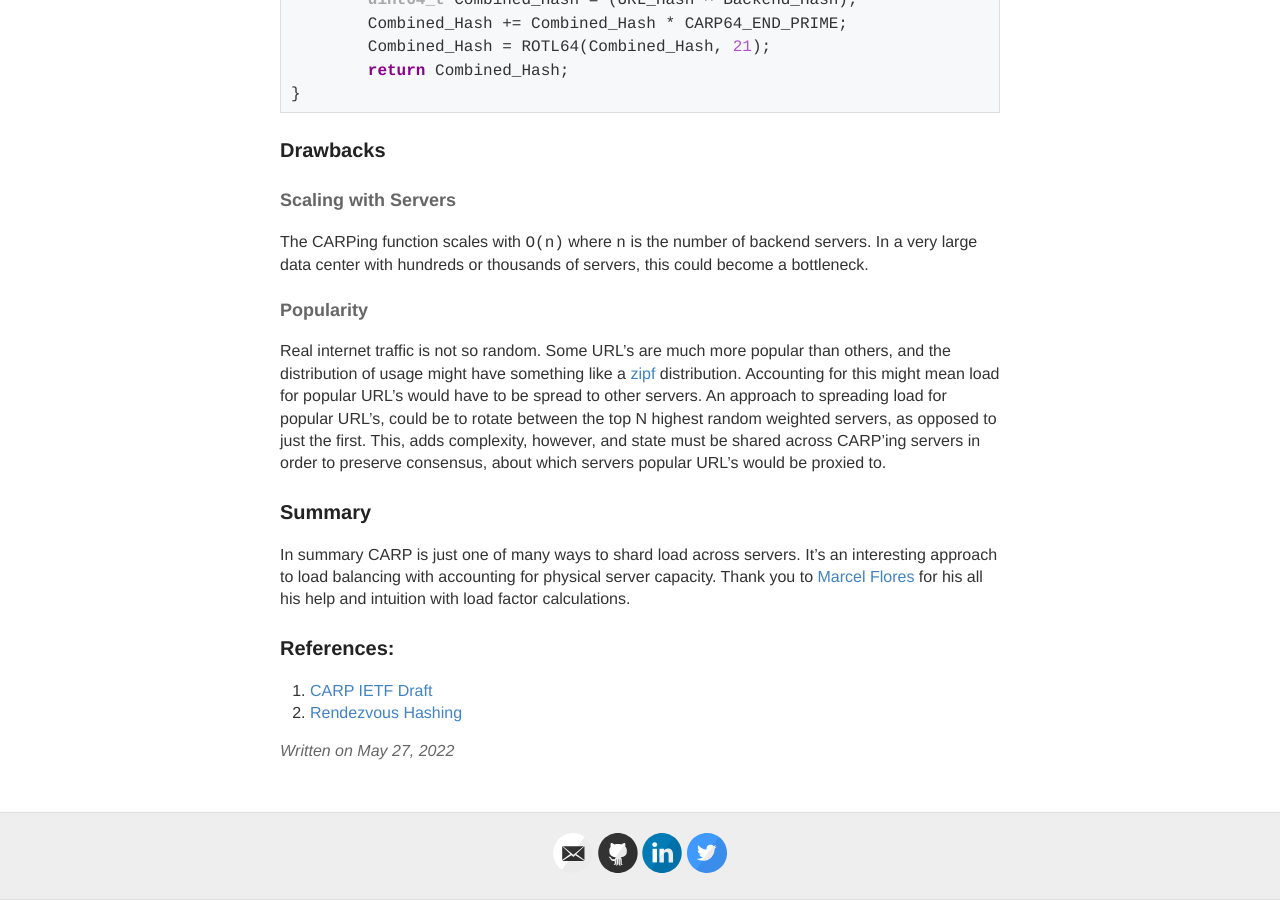
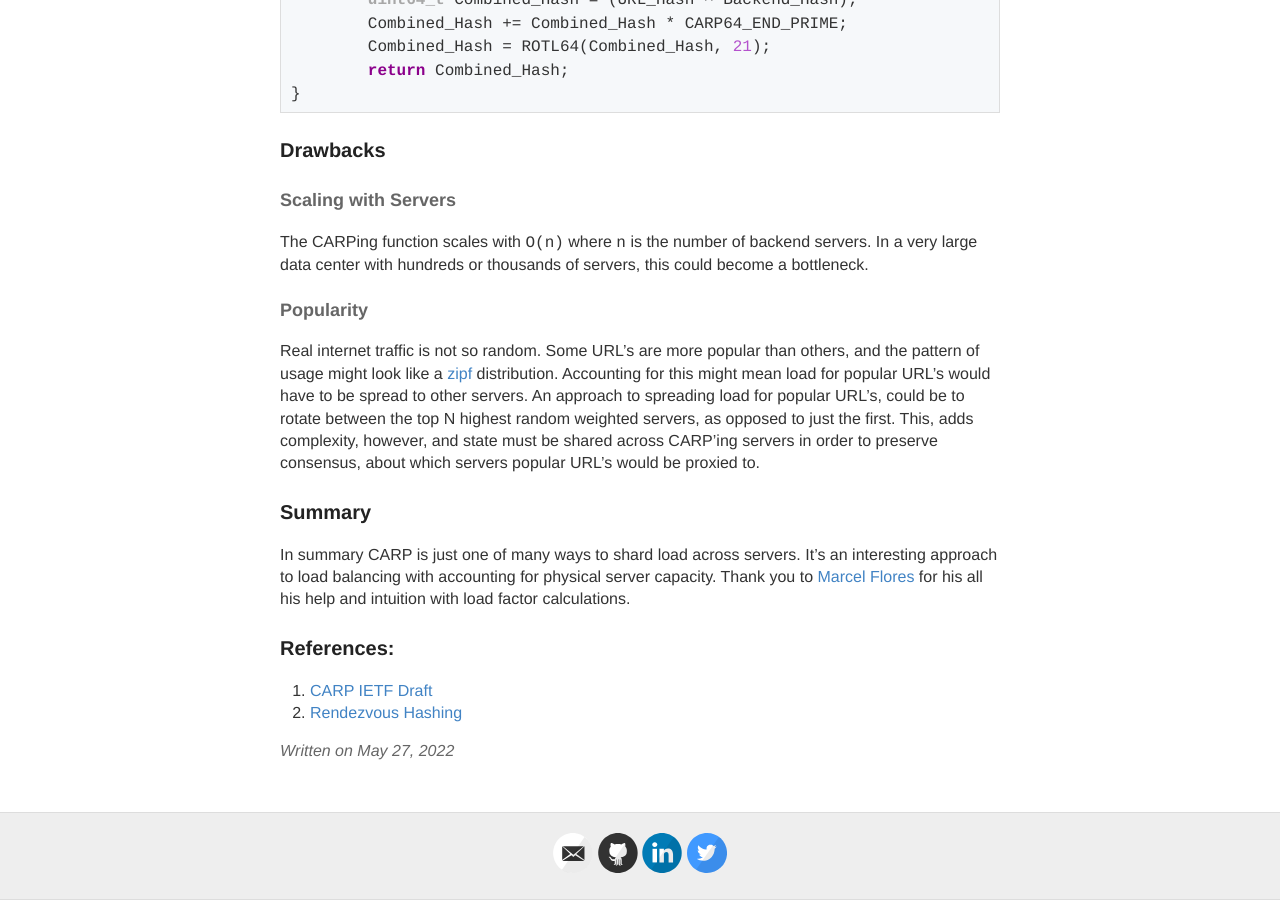
Before and after one commit to tinselcity/tinselcity.github.io, a Jekyll site: the page built from _posts/2022-5-27-CARP.md, in a window 1280 px wide and 900 px high, scrolled down 2230 px. Built offline with Jekyll 4.4.1, drawn with Linux system fonts in a browser that asks for light colours.

Commit message:
draft...

```diff
--- a/_posts/2022-5-27-CARP.md
+++ b/_posts/2022-5-27-CARP.md
@@ -79,7 +79,7 @@
 The CARPing function scales with `O(n)` where `n` is the number of backend servers.  In a very large data center with hundreds or thousands of servers, this could become a bottleneck.
 
 #### Popularity
-Real internet traffic is not so random.  Some URL's are much more popular than others, and the distribution of usage might have something like a [zipf](https://en.wikipedia.org/wiki/Zipf%27s_law) distribution.  Accounting for this might mean load for popular URL's would have to be spread to other servers.  An approach to spreading load for popular URL's, could be to rotate between the top N highest random weighted servers, as opposed to just the first.  This, adds complexity, however, and state must be shared across CARP'ing servers in order to preserve consensus, about which servers popular URL's would be proxied to.
+Real internet traffic is not so random.  Some URL's are more popular than others, and the pattern of usage might look like a [zipf](https://en.wikipedia.org/wiki/Zipf%27s_law) distribution.  Accounting for this might mean load for popular URL's would have to be spread to other servers.  An approach to spreading load for popular URL's, could be to rotate between the top N highest random weighted servers, as opposed to just the first.  This, adds complexity, however, and state must be shared across CARP'ing servers in order to preserve consensus, about which servers popular URL's would be proxied to.
 
 ### Summary
 
```
